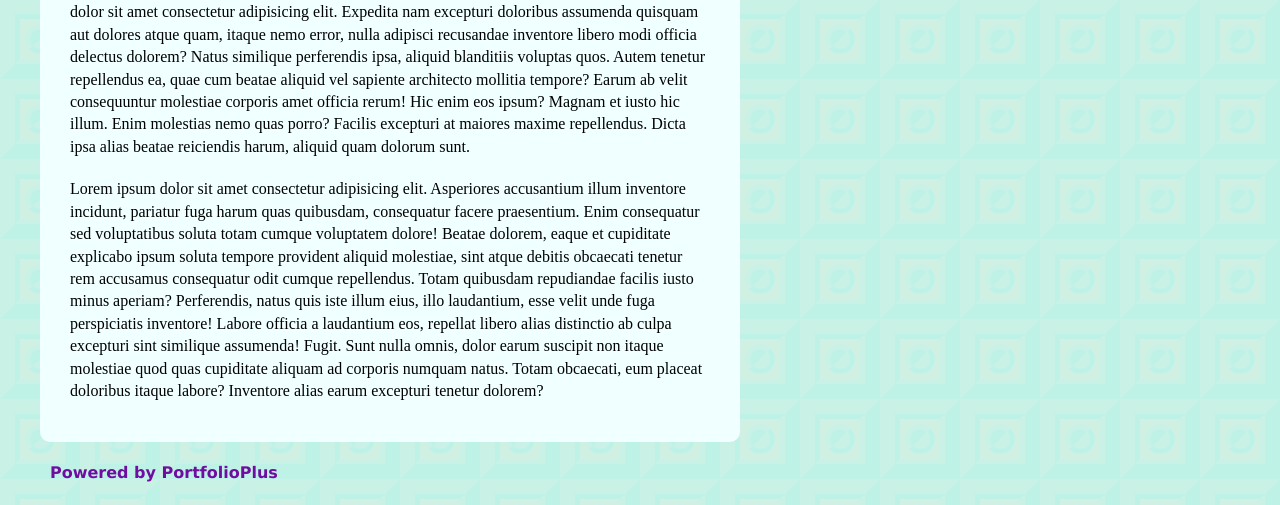
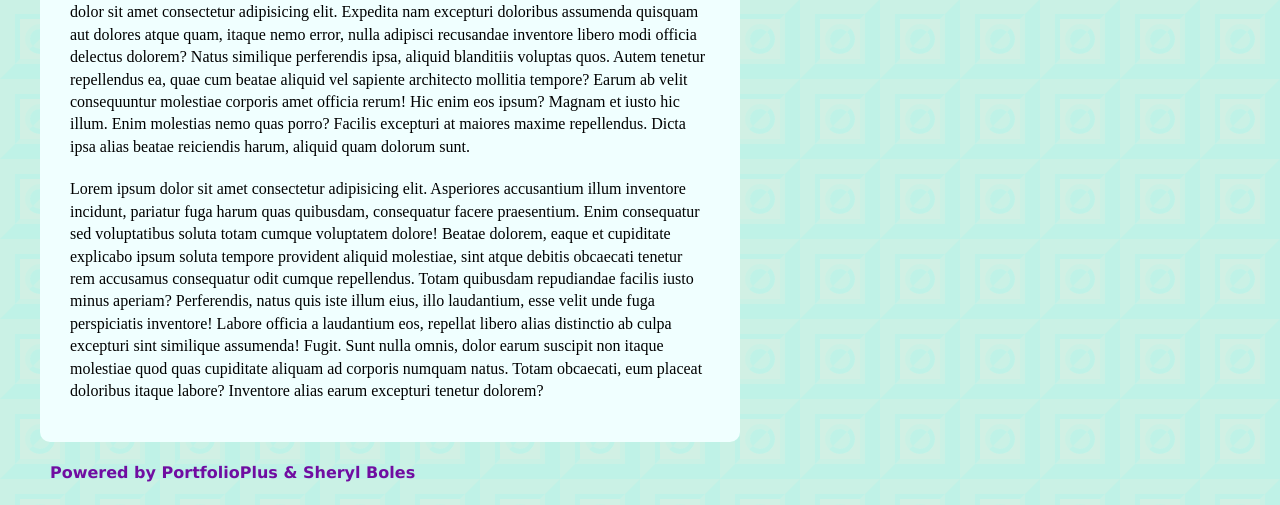
Before and after one commit to reneesb/m5-hw5-sherylboles, a plain HTML site: page index.html in a window 1280 px wide. Shown: the part 321-826 px from the top of the page. Drawn offline with Linux system fonts and the light colour scheme.

Commit message:
added name to footer

```diff
--- a/index.html
+++ b/index.html
@@ -55,7 +55,7 @@
 
     <div class="container">
         <footer>
-            <p class="foot">Powered by PortfolioPlus</p>
+            <p class="foot">Powered by PortfolioPlus & Sheryl Boles</p>
         </footer>
 
     </div>
```
